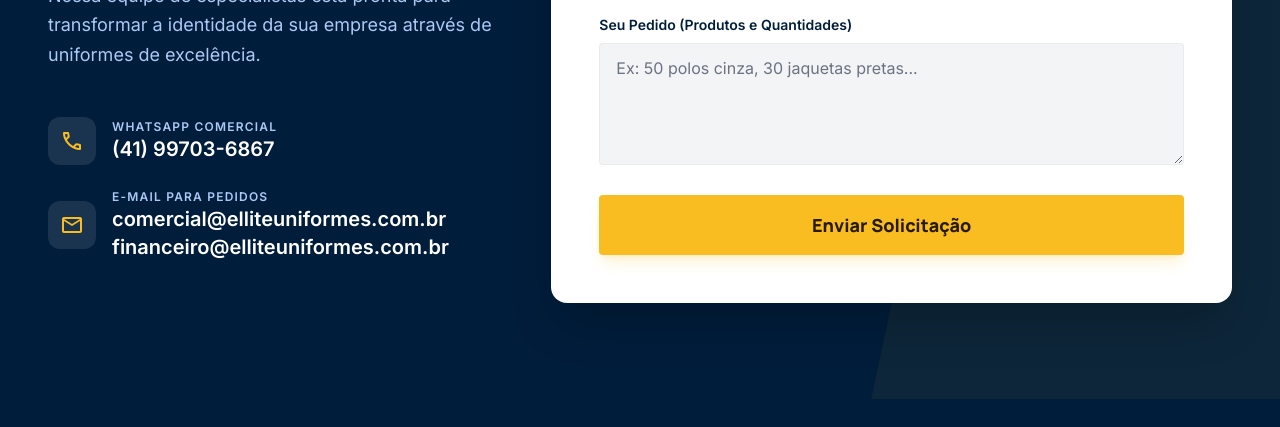
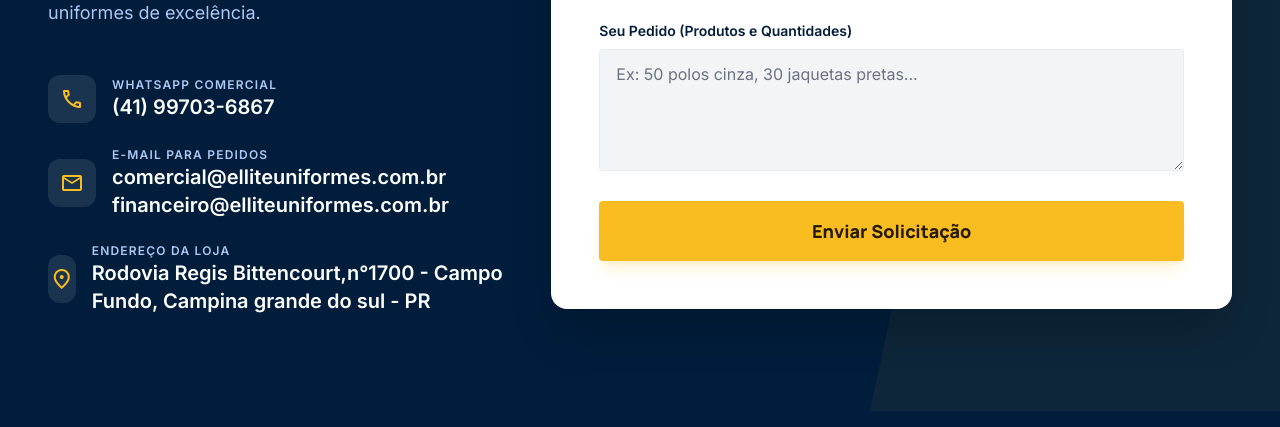
Before and after one commit to ThiagoAndrade07/elliteuniformes, a plain HTML site: page index.html in a window 1280 px wide. Shown: the part 3677-4104 px from the top of the page. Drawn offline with nearby package versions, Linux system fonts and the light colour scheme.

Commit message:
Update ellite

```diff
--- a/index.html
+++ b/index.html
@@ -434,6 +434,16 @@
                   <p class="text-xl font-bold">financeiro@elliteuniformes.com.br</p>
                 </div>
               </div>
+              <div class="flex items-center gap-4">
+                <div class="w-12 h-12 rounded-full bg-white/10 flex items-center justify-center">
+                  <span class="material-symbols-outlined text-tertiary-fixed-dim">location_on</span>
+                </div>
+                <div>
+                  <p class="text-xs text-primary-fixed-dim uppercase tracking-widest font-bold">Endereço da loja</p>
+                  <p class="text-xl font-bold">Rodovia Regis Bittencourt,n°1700 - Campo Fundo, Campina grande do sul -
+                    PR</p>
+                </div>
+              </div>
             </div>
           </div>
           <div class="col-span-12 lg:col-span-7">
```
Also changed, not shown: sobre.html (+2 -3 lines).
